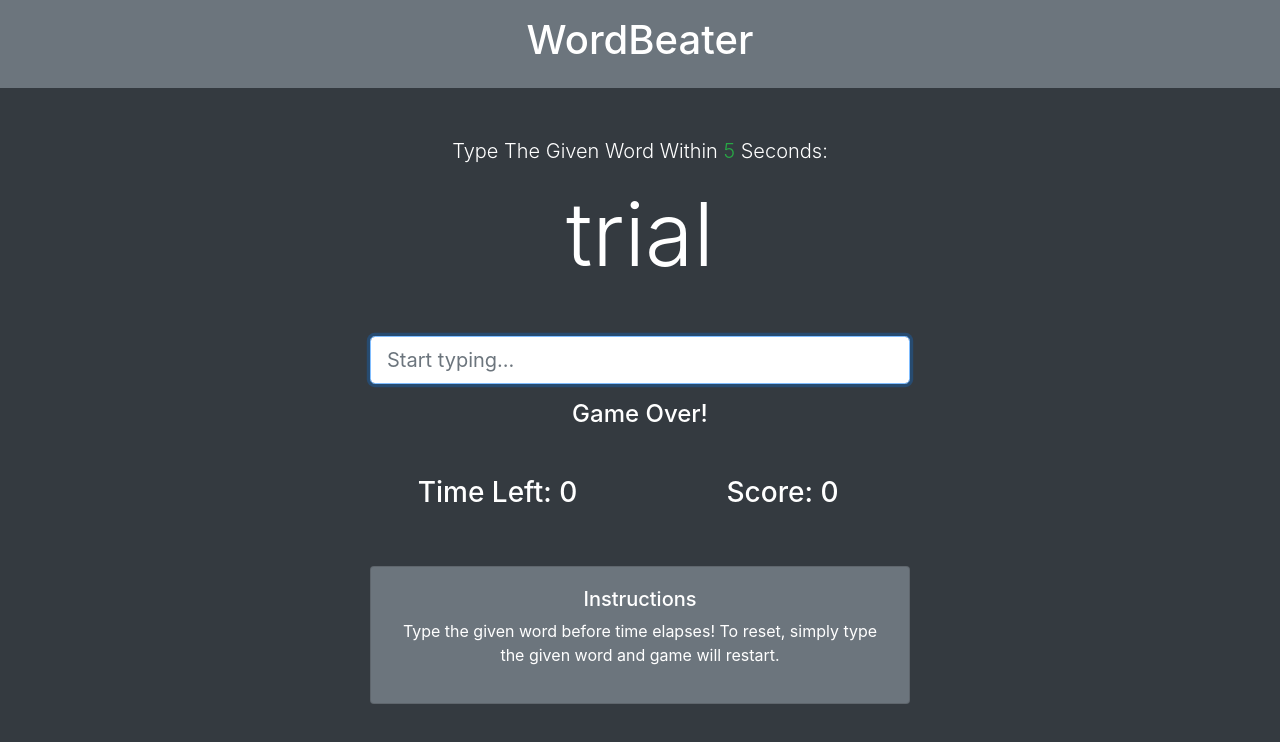
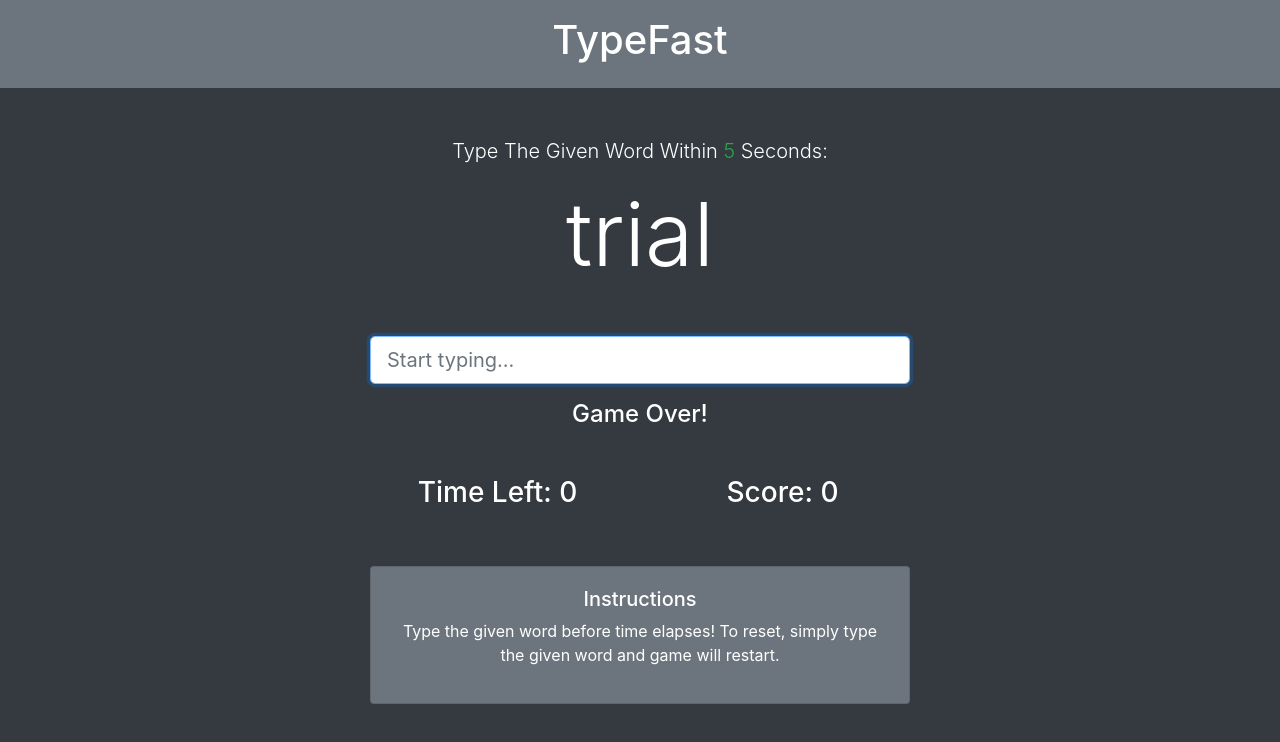
Before and after one commit to vijay-jaisankar/typeFast, a plain HTML site: page index.html in a window 1280 px wide. Drawn offline with nearby package versions, Linux system fonts and the light colour scheme.

Commit message:
Update index.html

```diff
--- a/index.html
+++ b/index.html
@@ -12,7 +12,7 @@
 
 <body class="bg-dark text-white ">
   <header class="bg-secondary text-center p-3 mb-5">
-    <h1>WordBeater</h1>
+    <h1>TypeFast</h1>
   </header>
   <div class="container text-center">
 
```
